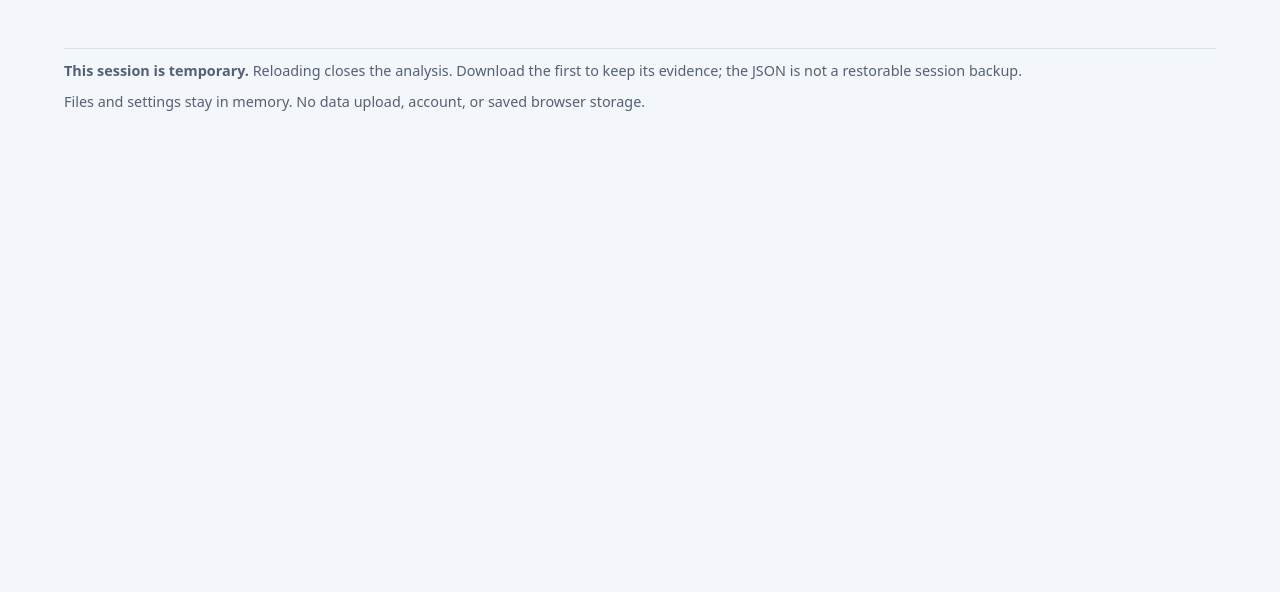
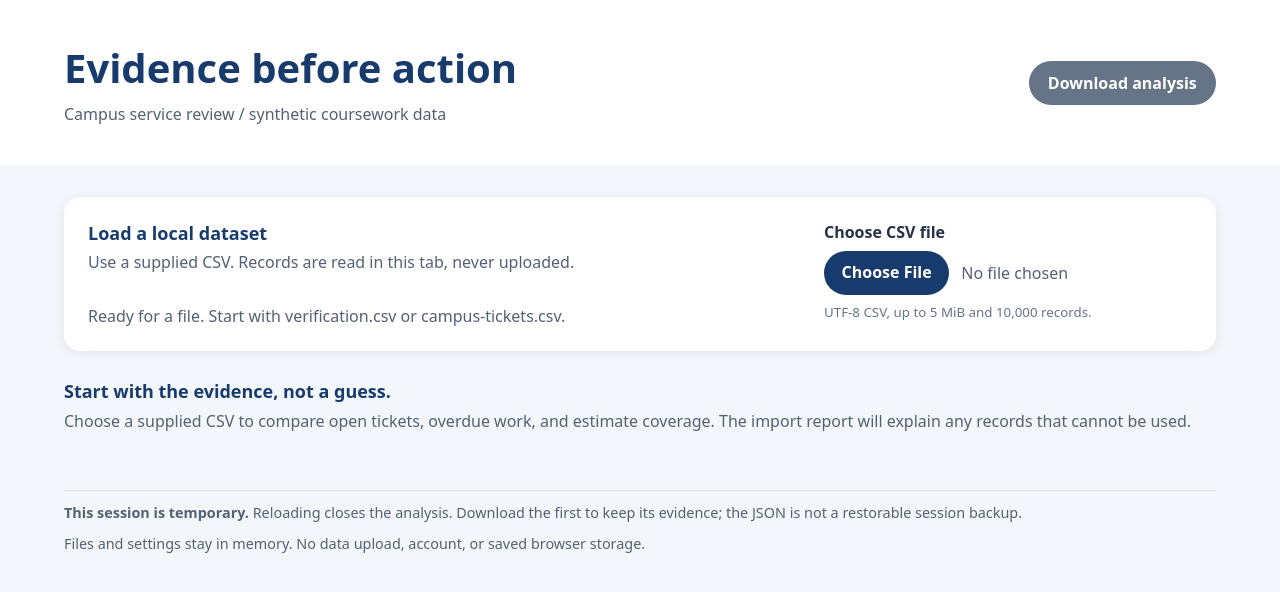
Before and after one commit to bycait27/csc436-hw3-ash-2231360, a React (Vite) app: page / in a window 1280 px wide. Shown: the top 592 px of the page. Built offline with nearby package versions, Linux system fonts and the light colour scheme.

Commit message:
feat: enhance app layout with download button and analysis handling

```diff
--- a/src/app.css
+++ b/src/app.css
@@ -10,6 +10,15 @@
   box-sizing: border-box;
 }
 
+button:focus-visible,
+input:not(.csv-uploader__input):focus-visible,
+select:focus-visible,
+summary:focus-visible,
+[role="region"][tabindex="0"]:focus-visible {
+  outline: 3px solid #35649b;
+  outline-offset: 3px;
+}
+
 body {
   min-width: 320px;
   min-height: 100vh;
@@ -17,6 +26,10 @@ body {
 }
 
 .app-header {
+  display: flex;
+  align-items: center;
+  justify-content: space-between;
+  gap: 2rem;
   padding: 2.5rem max(1.25rem, calc((100% - 72rem) / 2));
   background: #fff;
 }
@@ -30,6 +43,29 @@ body {
 .app-header p {
   margin: 0.5rem 0 0;
   color: #536174;
+}
+
+.app-header__download {
+  flex: 0 0 auto;
+  min-height: 2.75rem;
+  padding: 0.65rem 1.2rem;
+  border: 0;
+  border-radius: 999px;
+  background: #173b6c;
+  color: #fff;
+  cursor: pointer;
+  font: inherit;
+  font-weight: 600;
+}
+
+.app-header__download:hover:not(:disabled) {
+  background: #102e56;
+}
+
+.app-header__download:disabled {
+  background: #667488;
+  color: #fff;
+  cursor: not-allowed;
 }
 
 .app-main {
@@ -55,6 +91,9 @@ body > #root + footer p {
 
 @media (max-width: 42rem) {
   .app-header {
+    align-items: flex-start;
+    flex-direction: column;
+    gap: 1rem;
     padding-block: 1.75rem;
   }
 
--- a/src/main.tsx
+++ b/src/main.tsx
@@ -4,29 +4,55 @@ import { CsvUploader } from './components/CsvUploader'
 import { RecordsExplorer } from './components/RecordsExplorer'
 import { useState } from 'react'
 import type { ParsedCsv } from './lib/parseCsv'
+import {
+  downloadAnalysis,
+  type AnalysisExport,
+} from './lib/analysisExport'
 import './app.css'
 
 export function App() {
   const [dataset, setDataset] = useState<
-    (ParsedCsv & { fileName: string }) | null
+    (ParsedCsv & {
+      fileName: string
+      acceptedCount: number
+      rejectedCount: number
+      loadId: number
+    }) | null
   >(null)
+  const [analysis, setAnalysis] = useState<AnalysisExport | null>(null)
 
   return (
     <>
       <header className="app-header">
-        <h1>Evidence before action</h1>
-        <p>Campus service review / synthetic coursework data</p>
+        <div className="app-header__brand">
+          <h1>Evidence before action</h1>
+          <p>Campus service review / synthetic coursework data</p>
+        </div>
+        <button
+          className="app-header__download"
+          type="button"
+          onClick={() => {
+            if (analysis) downloadAnalysis(analysis)
+          }}
+          disabled={analysis === null}
+        >
+          Download analysis
+        </button>
       </header>
       <main className="app-main">
         <CsvUploader
-          onDatasetAccepted={setDataset}
-          onDatasetLoaded={({ rows }) => ({
-            // Record-level validation will replace this parse-only count.
-            acceptedCount: rows.length,
-            rejectedCount: 0,
-          })}
+          onDatasetLoaded={(loadedDataset) =>
+            setDataset((currentDataset) => ({
+              ...loadedDataset,
+              loadId: (currentDataset?.loadId ?? 0) + 1,
+            }))
+          }
         />
-        <RecordsExplorer dataset={dataset} />
+        <RecordsExplorer
+          key={dataset?.loadId ?? 0}
+          dataset={dataset}
+          onAnalysisChange={setAnalysis}
+        />
       </main>
     </>
   )
```
